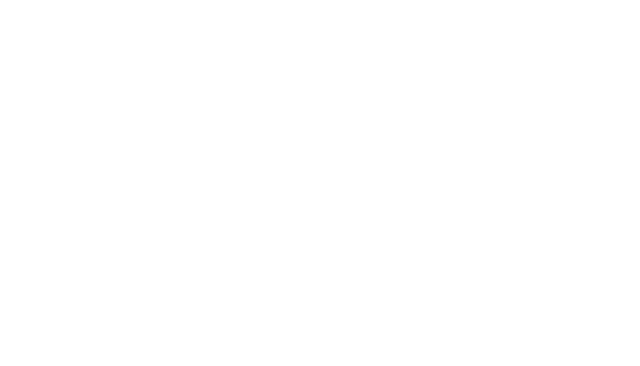
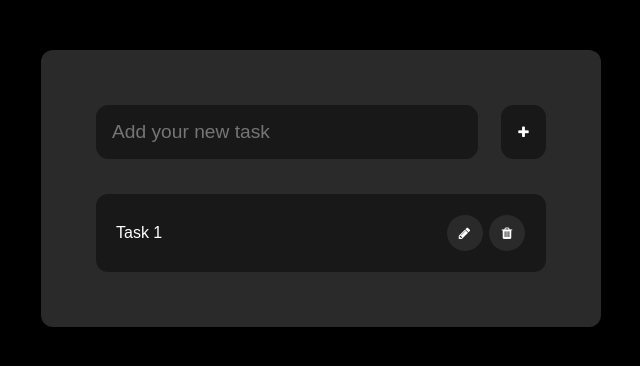
Before and after one commit to nelsoneo/List-Task-JS, a plain HTML site: page index.html in a window 1280 px wide. Shown: the whole page, without its empty margins (319-959 px from the left). Drawn offline with Linux system fonts and the light colour scheme.

Commit message:
add task

```diff
--- /dev/null
+++ b/assets/css/style.css
@@ -0,0 +1,84 @@
+body {
+  background: #000;
+  color: #fff;
+  margin: 0;
+  font-family: Arial, Helvetica, sans-serif;
+  font-size: 1rem;
+}
+
+.conteudo {
+  margin: 0 auto;
+  width: 100%;
+  max-width: 450px;
+  margin-top: 50px;
+  margin-bottom: 50px;
+  background: #2b2a2a;
+  padding: 55px;
+  border-radius: 12px;
+}
+
+.topo {
+  display: flex;
+  justify-content: space-between;
+  margin-bottom: 35px;
+}
+
+.topo input {
+  width: 350px;
+  padding: 15px;
+  border-radius: 12px;
+  border: 1px solid #191818;
+  outline: none;
+  font-size: 1.2rem;
+  background: #191818;
+  color: #fff;
+}
+
+.topo button {
+  width: 45px;
+  border-radius: 12px;
+  border: 1px solid #191818;
+  background: #191818;
+  color: #fff;
+  outline: none;
+}
+
+.topo input:hover {
+    background: #1f1e1e;
+}
+
+.topo button:hover {
+    background: #1f1e1e;
+    cursor: pointer;
+}
+
+#listaTarefa {
+    list-style-type: none;
+    padding: 0;
+    margin: 0;
+}
+
+#listaTarefa li {
+    padding: 20px;
+    background: #191818;
+    border-radius: 12px;
+    display: flex;
+    justify-content: space-between;
+    align-items: center;
+    margin-top: 20px;
+}
+
+.btnAcao {
+    border-radius: 20px;
+    border: 1px solid #191818;
+    width: 38px;
+    height: 38px;
+    outline: none;
+    cursor: pointer;
+    background: #2b2a2a;
+    color: #fff;
+}
+
+.btnAcao:hover {
+    background: #3c3c3a;
+}
--- /dev/null
+++ b/assets/js/index.js
@@ -0,0 +1,59 @@
+let inputNovaTarefa = document.querySelector("#inputNovaTarefa");
+let btnAddTarefa = document.querySelector("#btnAddTarefa");
+let listaTarefa = document.querySelector("#listaTarefa");
+
+inputNovaTarefa.addEventListener("keypress", (e) => {
+  if (e.keyCode == 13) {
+    //13 o codigo do enter no teclado
+    let task = {
+      name: inputNovaTarefa.value,
+      id: randomId(),
+    };
+    //Add task in the HTML
+    addTask(task);
+  }
+});
+
+btnAddTarefa.addEventListener("click", (e) => {
+  let task = {
+    name: inputNovaTarefa.value,
+    id: randomId(),
+  };
+  //Add task in the HTML
+  addTask(task);
+});
+
+function randomId() {
+  return Math.floor(Math.random() * 3000);
+}
+
+function addTask(task) {
+  let li = createTagLi(task);
+  listaTarefa.appendChild(li);
+  inputNovaTarefa.value = '';
+}
+
+function createTagLi(task) {
+  let li = document.createElement("li");
+  let span = document.createElement("span");
+  span.classList.add('textoTarefa');
+  span.innerHTML = task.name;
+
+  let div = document.createElement("div");
+
+  let btnEdit = document.createElement("button");
+  btnEdit.classList.add('btnAcao');
+  btnEdit.innerHTML = ' <i class="fa fa-pencil"></i>';
+
+  let btnTrash = document.createElement("button");
+  btnTrash.classList.add('btnAcao');
+  btnTrash.innerHTML = ' <i class="fa fa-trash"></i>';
+
+  div.appendChild(btnEdit);
+  div.appendChild(btnTrash);
+
+  li.appendChild(span);
+  li.appendChild(div);
+
+  return li;
+}
--- a/index.html
+++ b/index.html
@@ -6,8 +6,31 @@
     <meta name="viewport" content="width=device-width, initial-scale=1.0">
     <title>Document</title>
     <link rel="stylesheet" href="https://cdnjs.cloudflare.com/ajax/libs/font-awesome/4.7.0/css/font-awesome.min.css">
+    <link rel="stylesheet" href="./assets/css/style.css">
 </head>
 <body>
 
+    <div class="conteudo">
+        <div class="topo">
+            <input type="text" id="inputNovaTarefa" placeholder="Add your new task">
+            <button id="btnAddTarefa">
+                <i class="fa fa-plus"></i>
+            </button>
+        </div>
+        <ul id="listaTarefa">
+            <li>
+                <span class="textoTarefa">Task 1</span>
+                <div>
+                    <button class="btnAcao">
+                        <i class="fa fa-pencil"></i>
+                    </button>
+                    <button class="btnAcao">
+                        <i class="fa fa-trash"></i>
+                    </button>
+                </div>
+            </li>
+        </ul>
+    </div>
+    <script type="text/javascript" src="./assets/js/index.js"></script>
 </body>
 </html>
```
